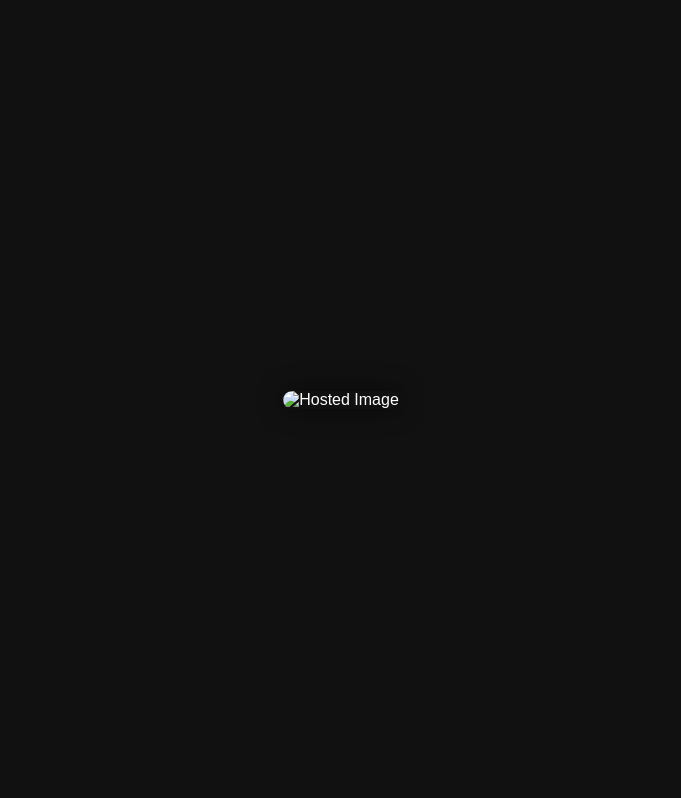
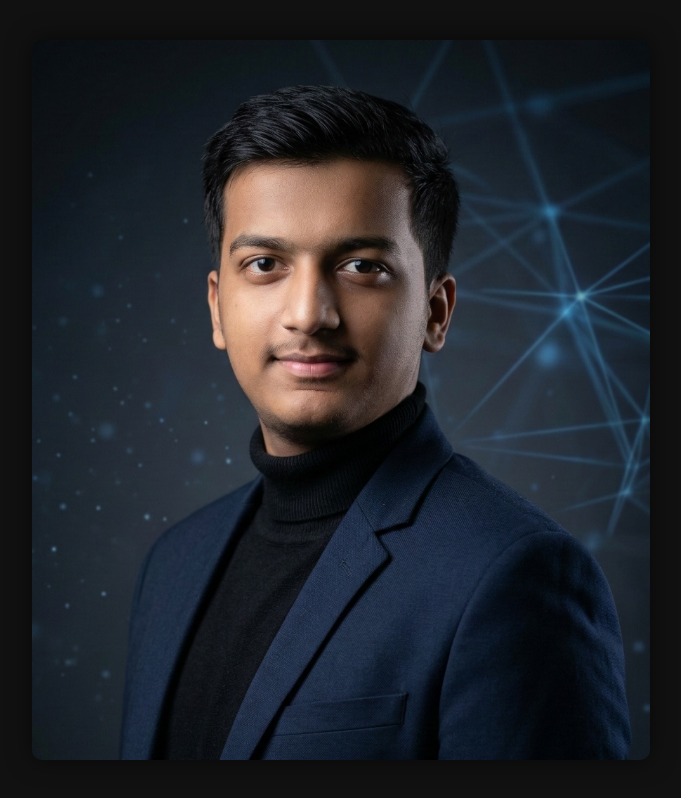
Before and after one commit to pranavsoftware/api-image, a plain HTML site: page index.html in a window 1280 px wide. Shown: the whole page, without its empty margins (299-980 px from the left). Drawn offline with Linux system fonts and the light colour scheme.

Commit message:
Update index.html

```diff
--- a/index.html
+++ b/index.html
@@ -25,7 +25,7 @@
 </head>
 <body>
 
-  <img src="images/image4.png" alt="Hosted Image">
+  <img src="image 4.jpg" alt="Hosted Image">
 
 </body>
 </html>
```
